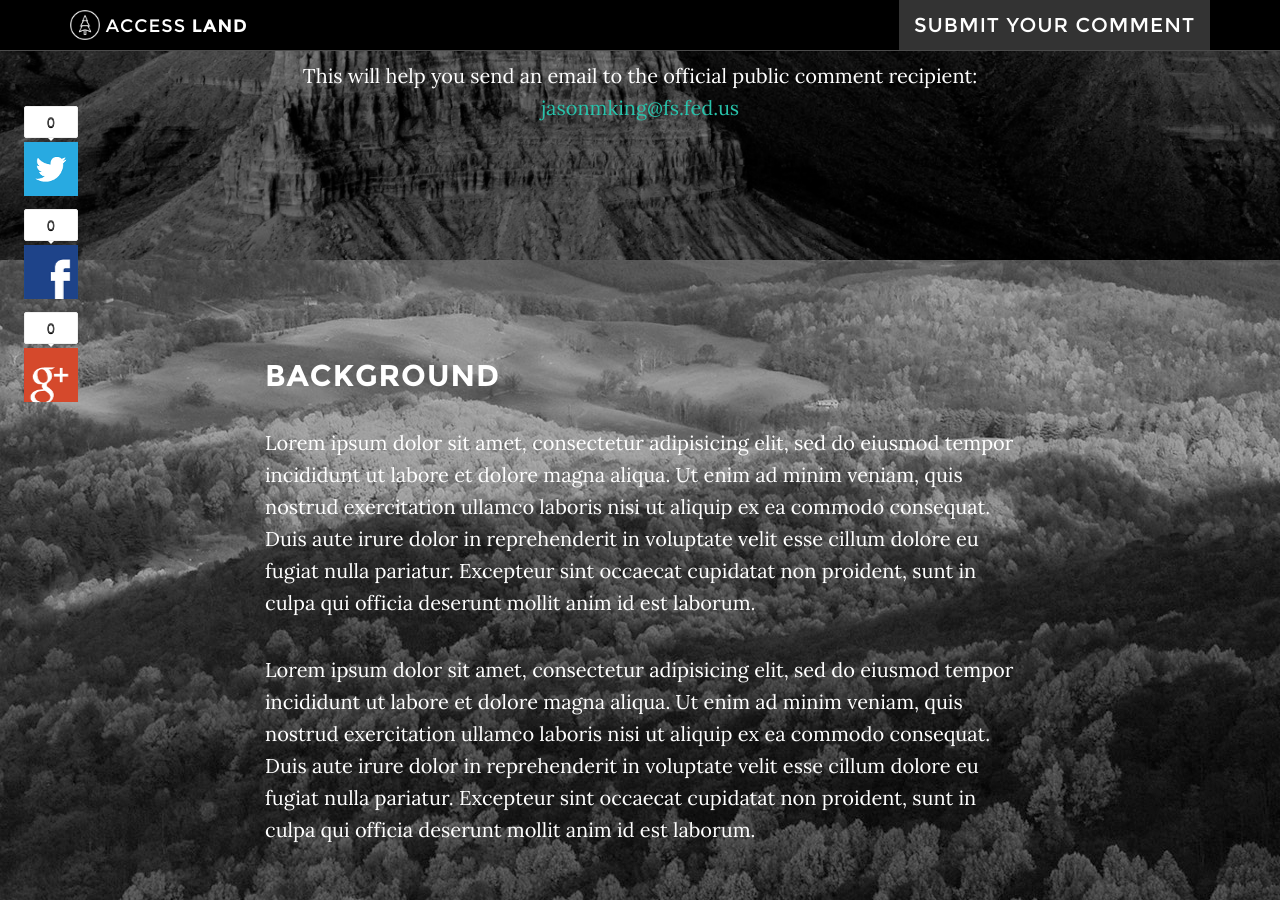
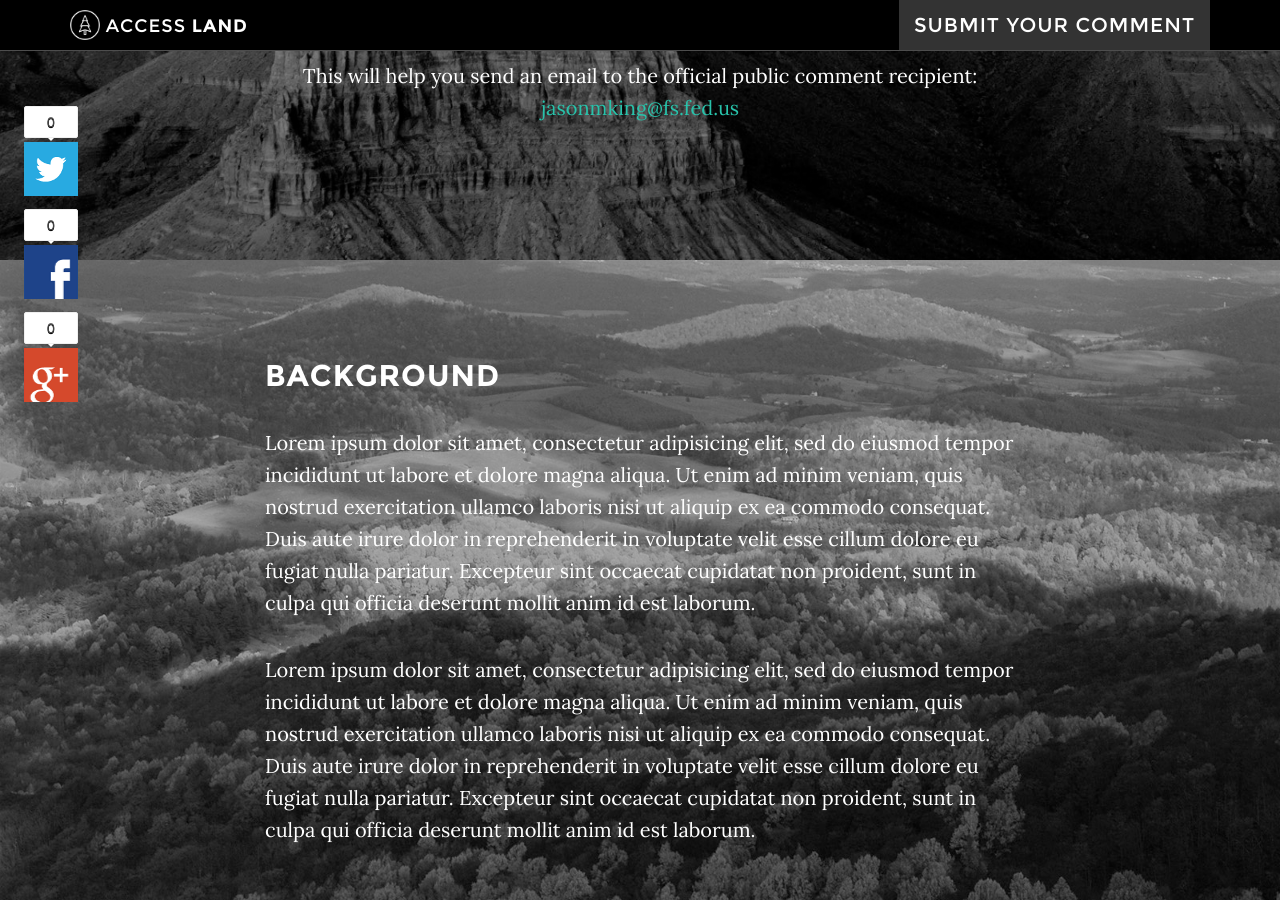
Before and after one commit to mnovinger/accessland.org, a Jekyll site: the page index.html, which Jekyll copies as it is, in a window 1280 px wide and 900 px high, scrolled down 1671 px. Built offline with Jekyll 4.4.1, drawn with Linux system fonts in a browser that asks for light colours.

Commit message:
Added in cover to two bottom sections  #28

```diff
--- a/css/grayscale.scss
+++ b/css/grayscale.scss
@@ -181,11 +181,19 @@ a:focus {
 #background {
     text-align: left;
     background: url(../img/background-bg.jpg) no-repeat bottom center scroll;
+        -webkit-background-size: cover;
+    -moz-background-size: cover;
+    background-size: cover;
+    -o-background-size: cover;
 }
 
 #press {
     text-align: left;
     background: url(../img/press-bg.jpg) no-repeat bottom center scroll;
+        -webkit-background-size: cover;
+    -moz-background-size: cover;
+    background-size: cover;
+    -o-background-size: cover;
 }
 .more-logos {
     background-color: #fff;
```
